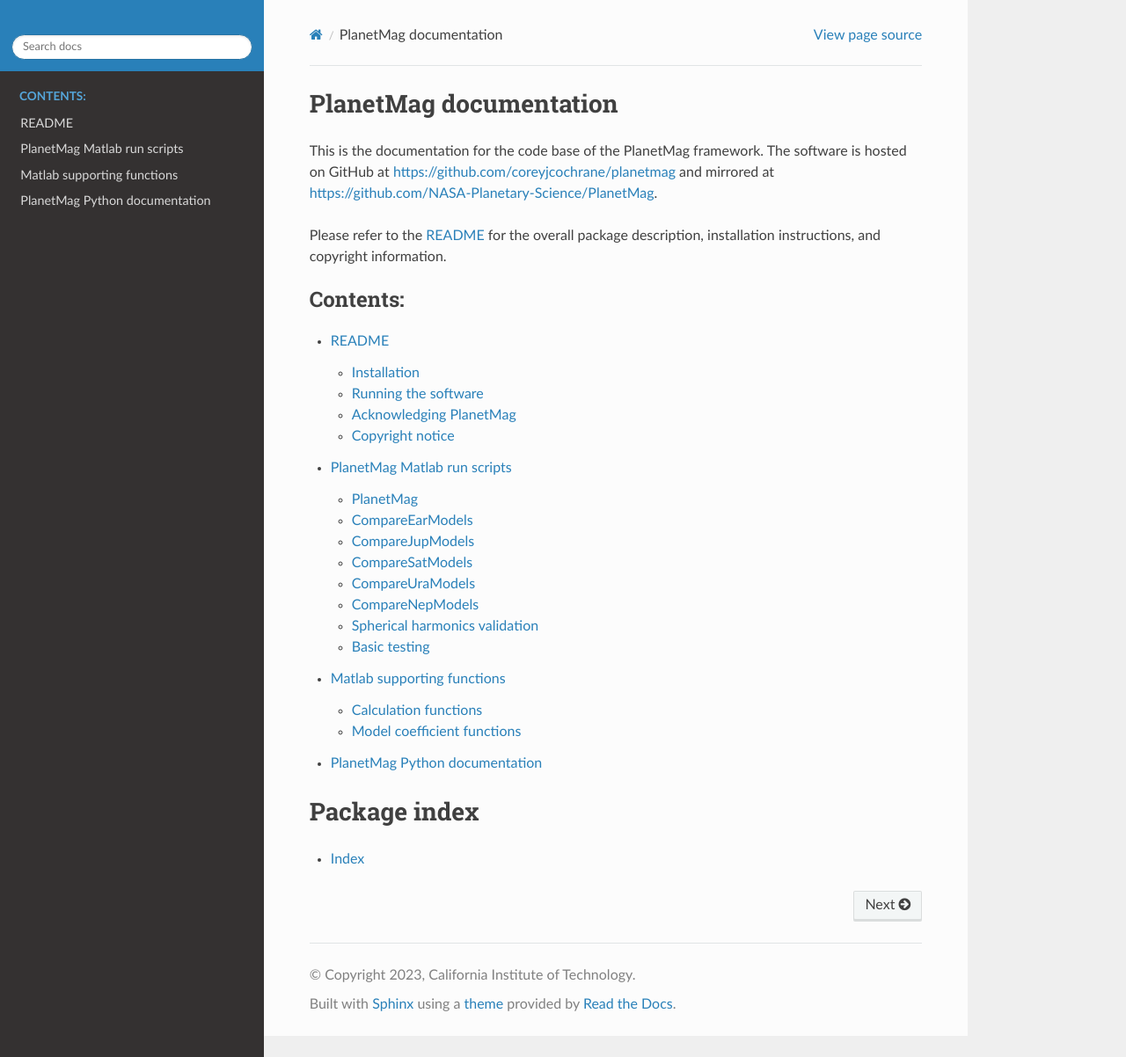
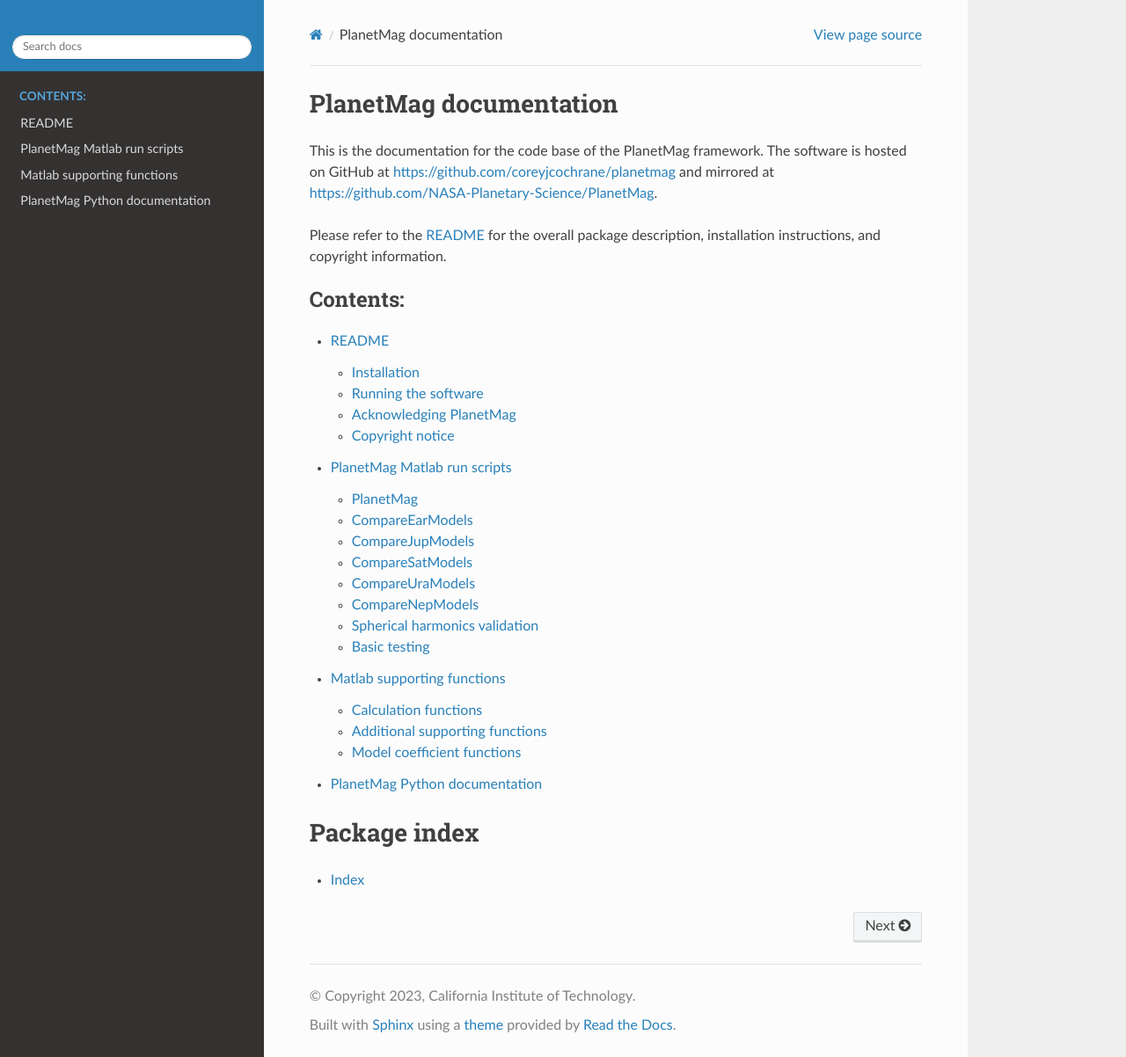
Before and after one commit to NASA-Planetary-Science/PlanetMag, a Sphinx documentation site: the page built from docs/index.rst, in a window 1280 px wide and 1202 px high. Shown: the whole window at 88% size. Built offline with Sphinx 7.4.7 and the Read the Docs theme 2.0.0, drawn with Linux system fonts in a browser that asks for light colours; pages that are not in the unit, such as notebooks, are missing from menus; some of the changed lines change nothing that is shown.

Commit message:
Adjustments to improve naming and WIP documentation

```diff
--- a/docs/functions.rst
+++ b/docs/functions.rst
@@ -41,6 +41,10 @@
 ++++++++++++++++++++++
 
 .. mat:autofunction:: dLegendreS
+
+
+Additional supporting functions
+-------------------------------
 
 :mat:func:`Bsph2Bxyz`
 +++++++++++++++++++++
@@ -132,10 +136,10 @@
 
 .. mat:autofunction:: PlotSpectrum
 
-:mat:func:`RotateBspice`
-++++++++++++++++++++++++
+:mat:func:`RotateVecSpice`
+++++++++++++++++++++++++++
 
-.. mat:autofunction:: RotateBspice
+.. mat:autofunction:: RotateVecSpice
 
 Model coefficient functions
 ---------------------------
```
Also changed, not shown: 14 other files.
